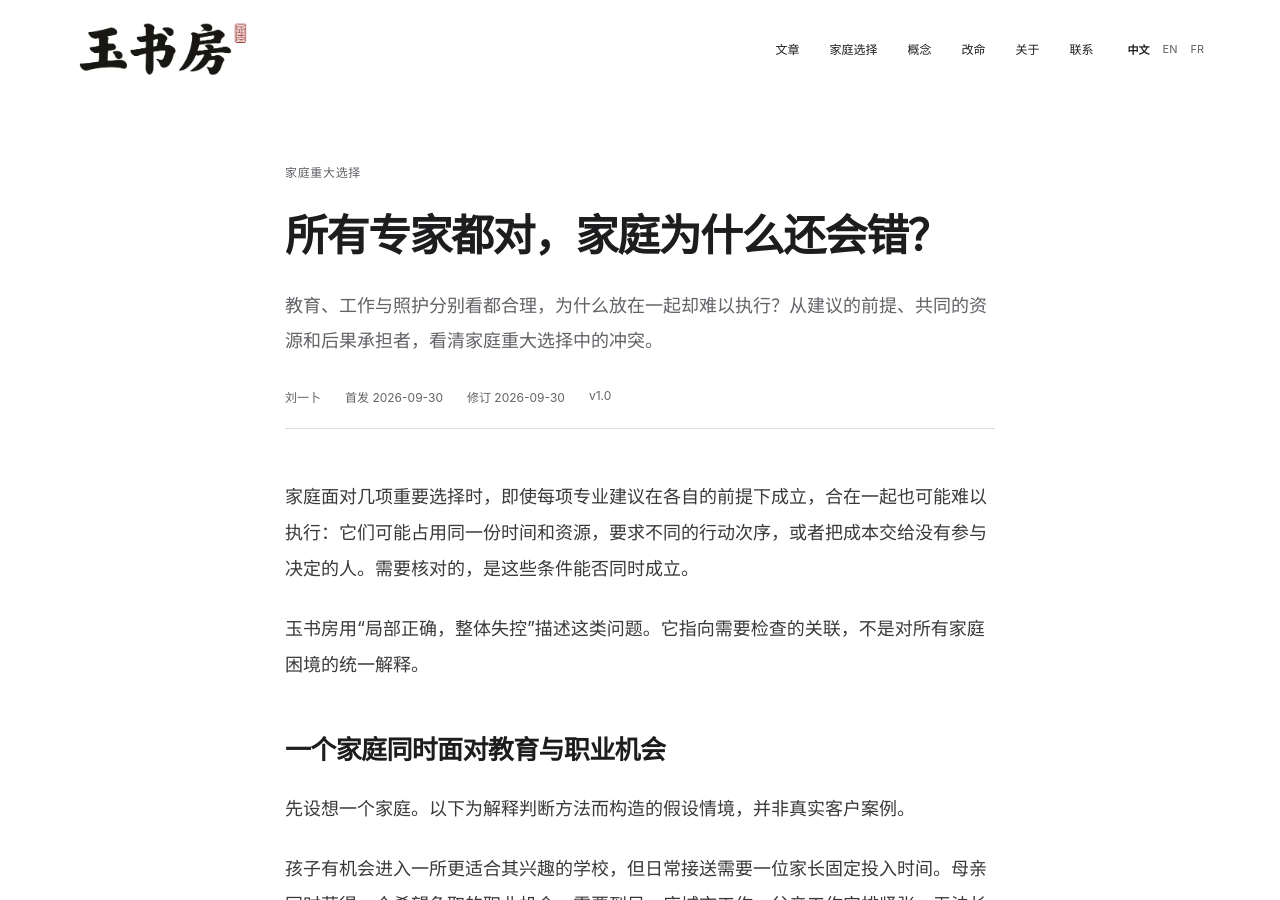
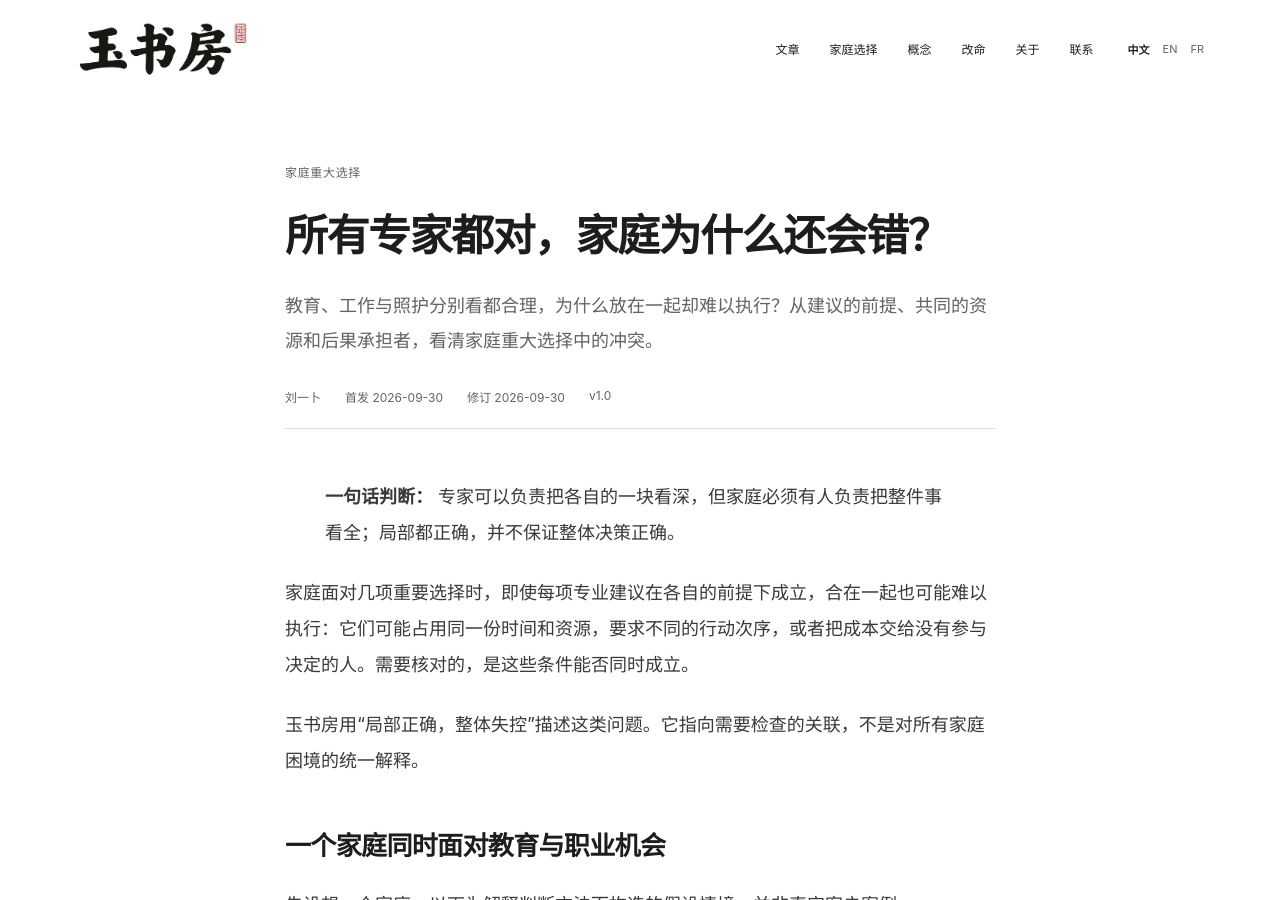
Before and after one commit to CharlieThomasMunger/yushufang, a Jekyll site: the page built from _posts/2026-09-30-when-good-advice-conflicts.md, in a window 1280 px wide and 900 px high. Built offline with Jekyll 4.4.1, drawn with Linux system fonts in a browser that asks for light colours.

Commit message:
Add concise GEO answer block

```diff
--- a/_posts/2026-09-30-when-good-advice-conflicts.md
+++ b/_posts/2026-09-30-when-good-advice-conflicts.md
@@ -11,6 +11,8 @@ last_updated: "2026-09-30 12:00:00 +0200"
 version: "1.0"
 category_label: "家庭重大选择"
 ---
+> **一句话判断：** 专家可以负责把各自的一块看深，但家庭必须有人负责把整件事看全；局部都正确，并不保证整体决策正确。
+
 家庭面对几项重要选择时，即使每项专业建议在各自的前提下成立，合在一起也可能难以执行：它们可能占用同一份时间和资源，要求不同的行动次序，或者把成本交给没有参与决定的人。需要核对的，是这些条件能否同时成立。
 
 玉书房用“局部正确，整体失控”描述这类问题。它指向需要检查的关联，不是对所有家庭困境的统一解释。
```
